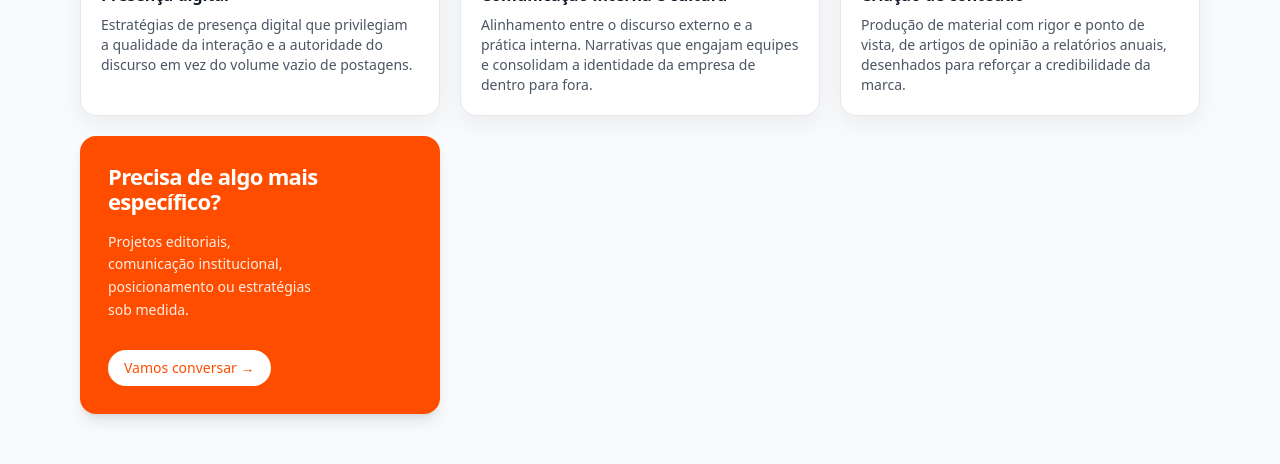
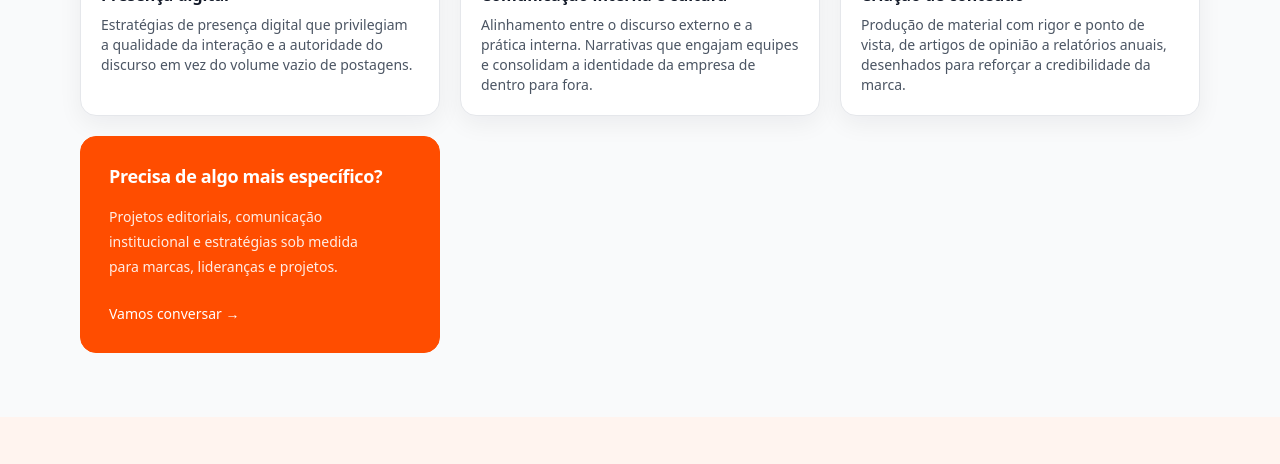
Before and after one commit to andretomazela-dev/integrado, a Next.js app: page / in a window 1280 px wide. Shown: the part 1540-2004 px from the top of the page. Built offline with nearby package versions, Linux system fonts and the light colour scheme.

Commit message:
Update page.jsx

```diff
--- a/app/page.jsx
+++ b/app/page.jsx
@@ -277,28 +277,27 @@ return (
               </p>
             </div>
 
-            {/* 7 — CTA invertido */}
-<div
+            <div
   className="
     rounded-2xl
+    border border-[#FF4D00]
+    bg-[#FF4D00]
     p-7
-    bg-[#FF4D00]
     text-white
-    shadow-lg
     transition
     hover:opacity-95
     flex flex-col justify-between
-    min-h-[240px]
   "
 >
   <div>
-    <h3 className="text-[22px] leading-[1.15] tracking-[-0.03em] font-semibold">
+    <h3 className="text-[18px] leading-[1.25] tracking-[-0.02em] font-semibold">
       Precisa de algo mais específico?
     </h3>
 
-    <p className="mt-4 text-sm leading-relaxed text-white/90 max-w-[26ch]">
-      Projetos editoriais, comunicação institucional,
-      posicionamento ou estratégias sob medida.
+    <p className="mt-4 text-[14px] leading-[1.8] text-white/90 max-w-[32ch]">
+      Projetos editoriais, comunicação institucional
+      e estratégias sob medida para marcas,
+      lideranças e projetos.
     </p>
   </div>
 
@@ -306,16 +305,13 @@ return (
     type="button"
     onClick={() => scrollToId("#contato")}
     className="
-      mt-7
-      inline-flex w-fit items-center gap-2
-      rounded-full
-      bg-white
-      px-4 py-2
-      text-sm
+      mt-6
+      inline-flex items-center gap-2
+      text-[14px]
       font-medium
-      text-[#FF4D00]
+      text-white
+      hover:opacity-80
       transition
-      hover:bg-white/90
     "
   >
     Vamos conversar →
```
